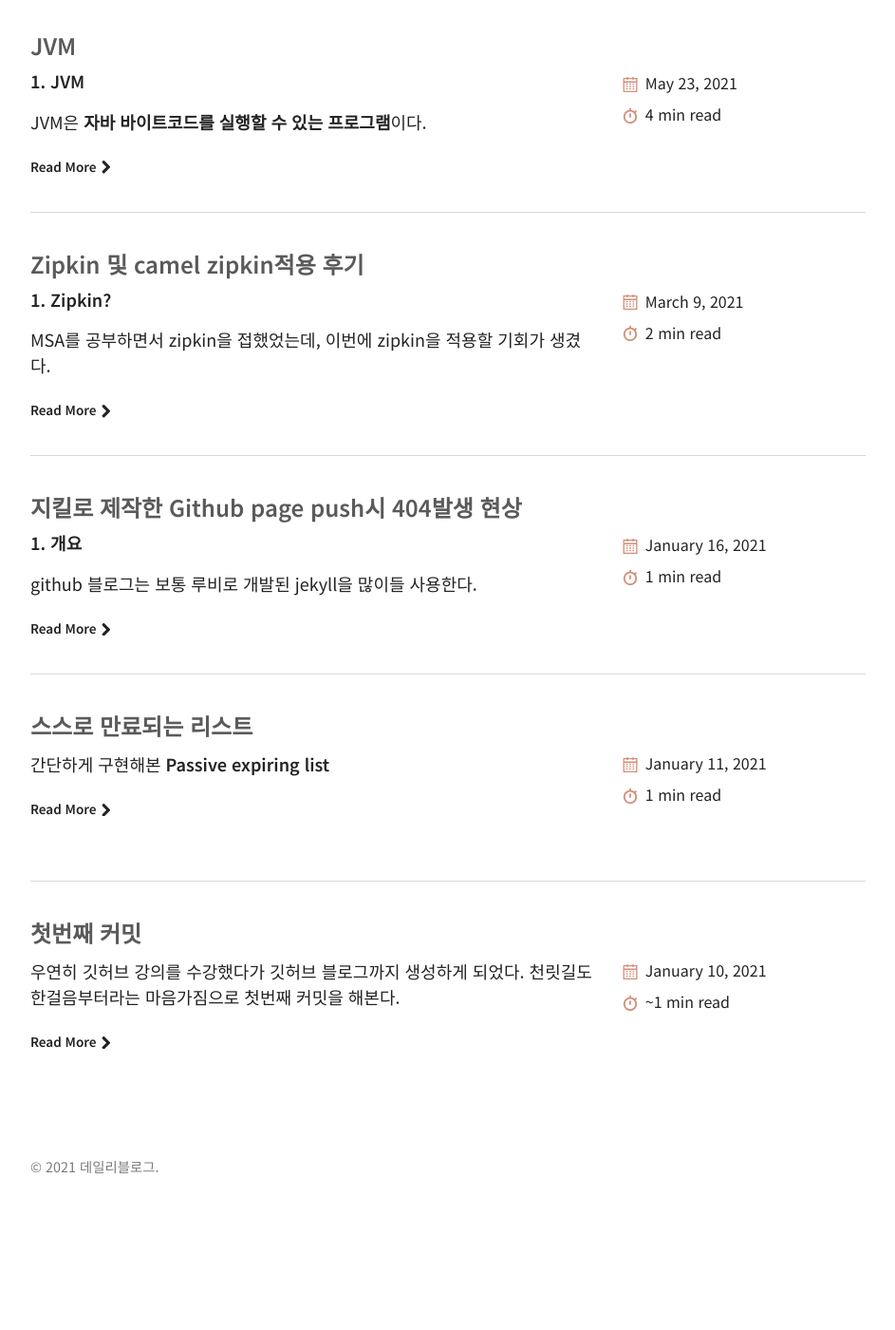
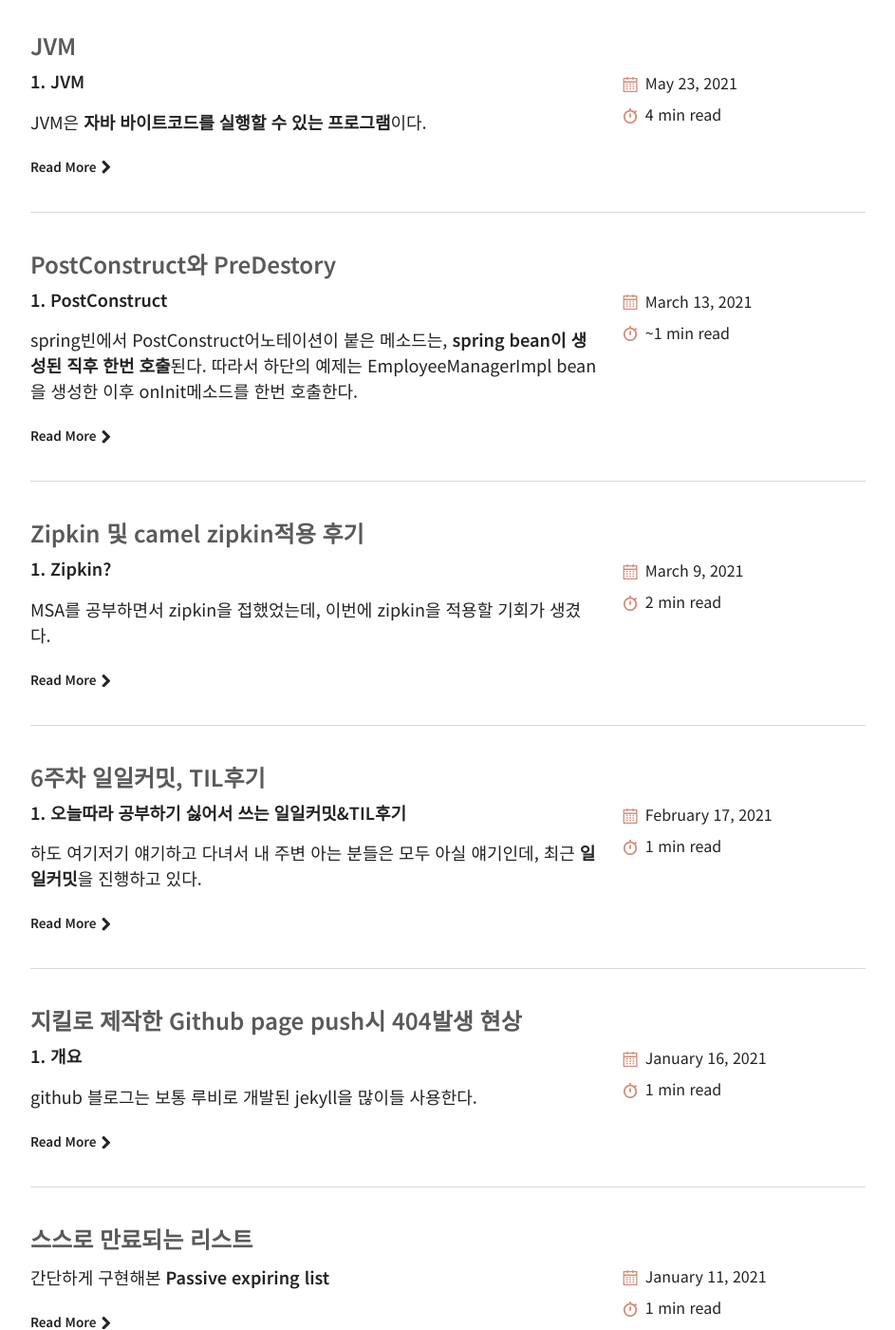
Before and after one commit to hyooi/hyooi.github.io, a Jekyll site: the page built from index.html, in a window 1280 px wide and 1400 px high, scrolled down 6563 px. Shown: the whole window at 95% size, without its empty margins (40-983 px from the left). Built offline with Jekyll 4.4.1, drawn with Linux system fonts in a browser that asks for light colours; the list of posts is cut into pages by our own code; before the commit the page ends 7816 px from its top, so only the background shows below that.

Commit message:
docs. blog

````diff
--- a/_posts/2021-03-13-postconstruct.md
+++ b/_posts/2021-03-13-postconstruct.md
@@ -1,18 +1,18 @@
 ---
 layout: post
 title:  "PostConstruct와 PreDestory"
-published: false
+categories:
+- spring
 ---
 
-### PostConstruct
-PostConstruct어노테이션이 붙은 메소드는 spring **bean이 생성된 직후 한번 호출**된다.
-하단의 예제는 EmployeeManagerImpl bean을 생성한 이후 onInit메소드를 한번 호출한다.
+### 1. PostConstruct
+spring빈에서 PostConstruct어노테이션이 붙은 메소드는, **spring bean이 생성된 직후 한번 호출**된다.
+따라서 하단의 예제는 EmployeeManagerImpl bean을 생성한 이후 onInit메소드를 한번 호출한다.
 
-아래와 같이 초기화 대상이 없는 경우에도 실행되며,
-public/private/default/protected 모두 가능하지만 static은 사용 불가하다.
+아래와 같이 초기화할 대상이 없는 경우에도 실행 가능하며,
+public/private/default/protected 모두 가능하지만 <ins>static메소드에는 사용 불가</ins>하다.
 
-
-{% highlight java %}
+```java
 @Service
 class EmployeeManagerImpl implements EmployeeManager {
 
@@ -21,14 +21,16 @@
         System.out.println("EmployeeManagerImpl bean is created.");
     }
 }
-{% endhighlight %}
+```
+
 <br/>
 
-### PreDestroy
+### 2. PreDestroy
 PreDestroy어노테이션이 붙은 메소드는 PostConstruct와는 반대로 **bean이 삭제되기 직전에 실행**된다.
+
 PostConstruct와 마찬가지로 public/private/default/protected 모두 가능하지만 static은 사용 불가하다.
 
-{% highlight java %}
+```java
 @Component
 public class UserRepository {
 
@@ -39,29 +41,21 @@
         dbConnection.close();
     }
 }
-{% endhighlight %}
+```
+
 <br/>
 
-### Java 소멸자와 PreDestroy
-상기 어노테이션들은 각각 자바의 생성자, 소멸자와 유사하게 느껴진다.
-그러나 이펙티브 자바에서는 소멸자를 사용해 오브젝트의 리소스를 닫는 로직은 권장하지 않는다.
-가비지 컬렉터가 언제 해당 오브젝트를 메모리에서 삭제할 지 알 수가 없기 때문.
+### 3. PostConstruct, PreDestroy 사용이 불가능할 때
+Jdk11이상을 사용한다면 위의 어노테이션은 jdk에 포함이 되어있지 않다.
 
-유사한 이유로 상단의 예제처럼 DBConnection을 bean소멸 시기에 닫는 로직은 바람직하지 않은 듯 하다.
-(물론 실무에서 저렇게 커넥션을 관리하는 로직을 짤 일은 없겠지만...)
-<br/><br/>
-
-### PostConstruct, PreDestroy 사용이 불가능할 때
-JDK11이상을 사용하는 경우, PostConstruct와 PreDestroy가 jdk에 포함이 되어있지 않다.
-
-그 이유는 해당 어노테이션들이 포함된 Java EE가 Java9부터는 deprecated되었고, java11부터는 삭제되었기 때문이다.
+그 이유는 해당 어노테이션들이 포함된 <ins>Java EE가 Java9부터는 deprecated</ins>되었고, **java11부터는 삭제**되었기 때문이다.
 
 따라서 해당 어노테이션을 사용하기 위해서는 해당 디펜던시를 별도로 추가해주어야 한다.
 
-{% highlight xml %}
+```xml
 <dependency>
     <groupId>javax.annotation</groupId>
     <artifactId>javax.annotation-api</artifactId>
     <version>1.3.2</version>
 </dependency>
-{% endhighlight %}
+```
````
Also changed, not shown: _posts/2021-02-17-til.md (+18 -14 lines).
